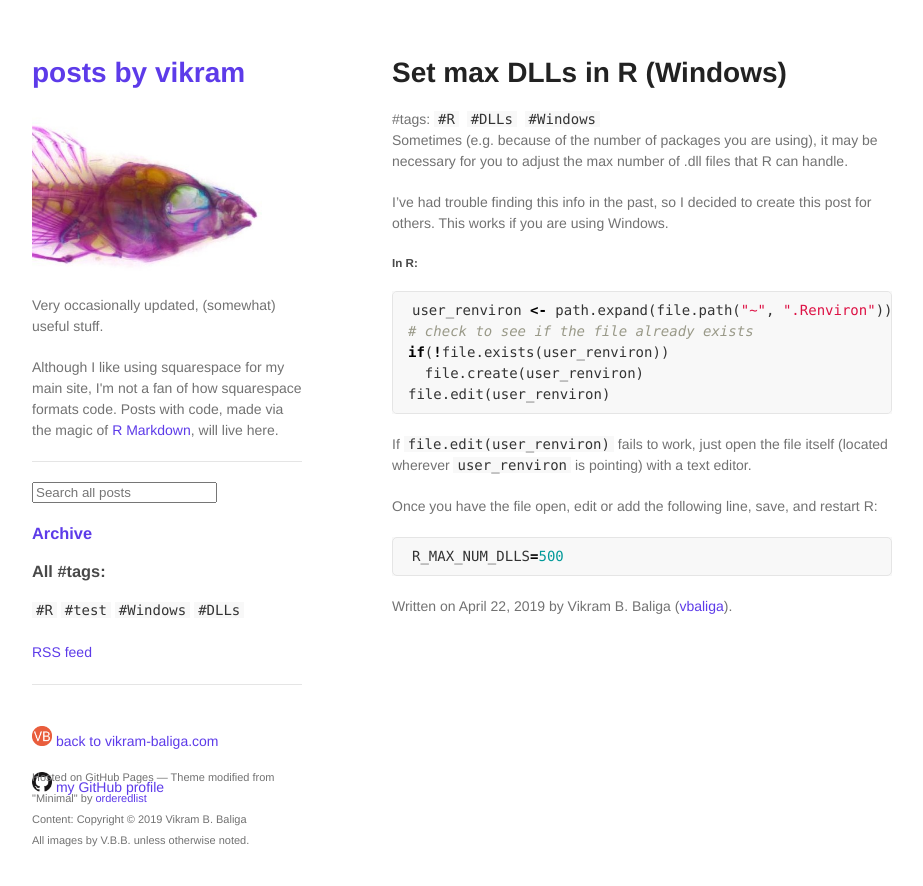
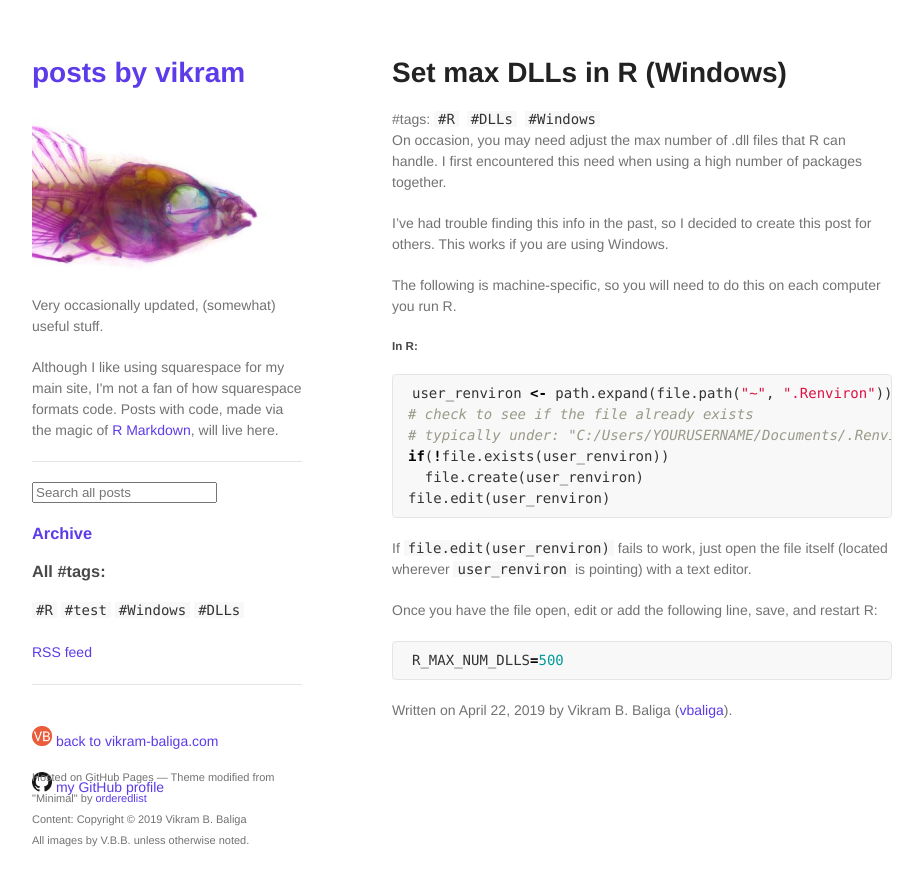
Before and after one commit to vbaliga/vbaliga.github.io, a Jekyll site: the page built from _posts/2019-04-22-setDLLs.md, in a window 1280 px wide. Shown: the top 886 px of the page, without its empty margins (178-1101 px from the left). Built offline with Jekyll 4.4.1, drawn with Linux system fonts in a browser that asks for light colours; a script that is not in the unit is left out.

Commit message:
Update 2019-04-22-setDLLs.md

````diff
--- a/_posts/2019-04-22-setDLLs.md
+++ b/_posts/2019-04-22-setDLLs.md
@@ -4,15 +4,17 @@ tags: ["R","DLLs","Windows"]
 title: Set max DLLs in R (Windows)
 ---
 
-Sometimes (e.g. because of the number of packages you are using), it may be necessary for you to adjust the max number of .dll files that R can handle.
+On occasion, you may need adjust the max number of .dll files that R can handle. I first encountered this need when using a high number of packages together.
 
 I’ve had trouble finding this info in the past, so I decided to create this post for others. This works if you are using Windows.
 <!---more--->
 
+The following is machine-specific, so you will need to do this on each computer you run R.
 ##### In R:
 ``` r
 user_renviron <- path.expand(file.path("~", ".Renviron"))
 # check to see if the file already exists
+# typically under: "C:/Users/YOURUSERNAME/Documents/.Renviron"
 if(!file.exists(user_renviron))
   file.create(user_renviron)
 file.edit(user_renviron)
````
